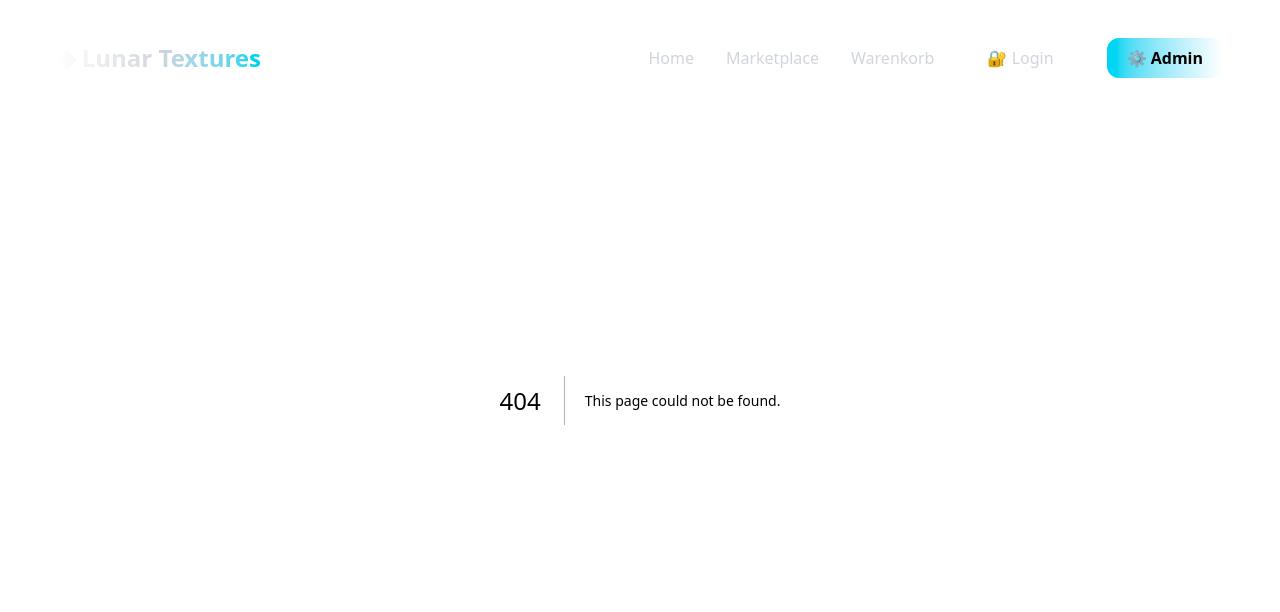
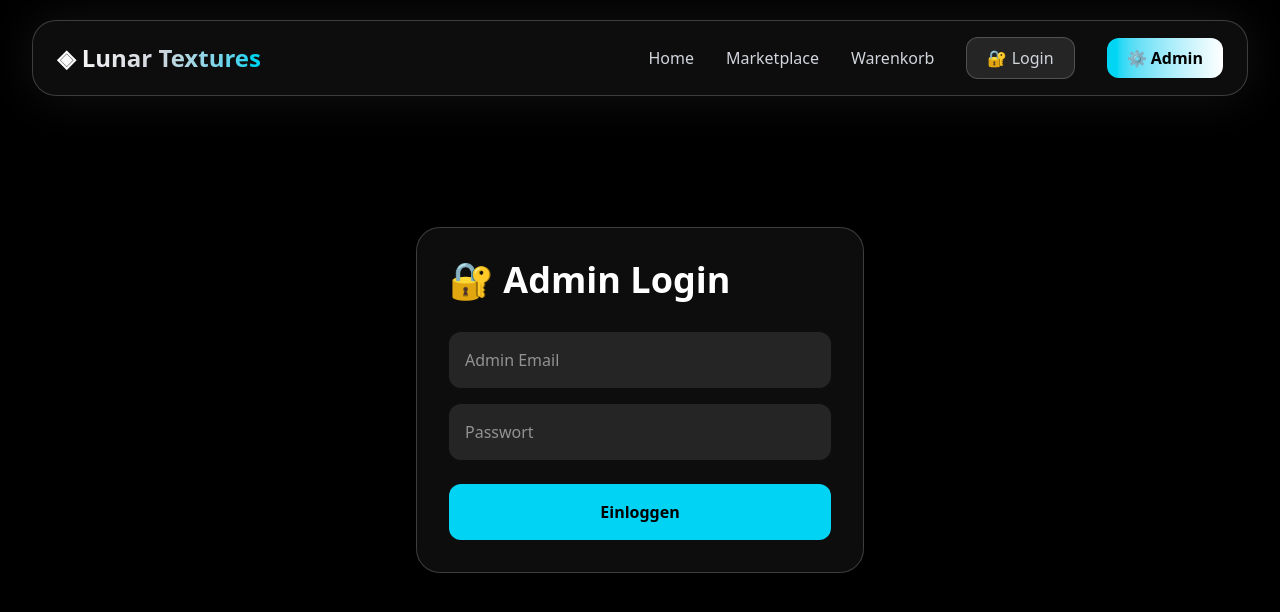
Before and after one commit to elijahbeisbier-ai/lunar-textures, a Next.js app: page /admin/login in a window 1280 px wide. Before the commit this address had no page. Shown: the top 612 px of the page. Built offline with nearby package versions, Linux system fonts and the light colour scheme.

Commit message:
replace old admin auth

```diff
--- /dev/null
+++ b/app/admin/login/page.tsx
@@ -0,0 +1,137 @@
+"use client";
+
+import { useState } from "react";
+import { useRouter } from "next/navigation";
+
+
+export default function AdminLogin() {
+
+
+  const router = useRouter();
+
+  const [email,setEmail] = useState("");
+  const [password,setPassword] = useState("");
+
+
+
+  function login(){
+
+
+    if(
+      email === "elijah.noderer@gmail.com" &&
+      password === "Admin7777"
+    ){
+
+      localStorage.setItem(
+        "admin",
+        "true"
+      );
+
+
+      router.push("/admin");
+
+
+    } else {
+
+      alert("❌ Falsche Admin Daten");
+
+    }
+
+
+  }
+
+
+
+  return (
+
+    <main className="
+      min-h-screen
+      bg-black
+      text-white
+      flex
+      items-center
+      justify-center
+      px-6
+    ">
+
+
+      <div className="
+        max-w-md
+        w-full
+        bg-white/5
+        border
+        border-white/20
+        rounded-3xl
+        p-8
+      ">
+
+
+        <h1 className="
+          text-4xl
+          font-black
+        ">
+          🔐 Admin Login
+        </h1>
+
+
+
+        <input
+          placeholder="Admin Email"
+          value={email}
+          onChange={(e)=>setEmail(e.target.value)}
+          className="
+            mt-8
+            w-full
+            p-4
+            rounded-xl
+            bg-white/10
+          "
+        />
+
+
+
+        <input
+          placeholder="Passwort"
+          type="password"
+          value={password}
+          onChange={(e)=>setPassword(e.target.value)}
+          className="
+            mt-4
+            w-full
+            p-4
+            rounded-xl
+            bg-white/10
+          "
+        />
+
+
+
+        <button
+
+          onClick={login}
+
+          className="
+            mt-6
+            w-full
+            p-4
+            rounded-xl
+            bg-cyan-400
+            text-black
+            font-black
+          "
+
+        >
+
+          Einloggen
+
+        </button>
+
+
+      </div>
+
+
+    </main>
+
+  );
+
+}
--- a/app/admin/page.tsx
+++ b/app/admin/page.tsx
@@ -5,21 +5,49 @@ import { useRouter } from "next/navigation";
 import { useEffect } from "react";
 import { usePacks } from "@/context/PackContext";
 
+
 export default function AdminDashboard() {
 
+
   const router = useRouter();
+
   const { packs } = usePacks();
+
 
 
   useEffect(() => {
 
-    const isAdmin = localStorage.getItem("isAdmin");
 
-    if (isAdmin !== "true") {
-      router.replace("/");
+    const admin =
+      localStorage.getItem("admin");
+
+
+
+    if (admin !== "true") {
+
+      router.replace("/admin/login");
+
     }
 
+
   }, [router]);
+
+
+
+
+
+  function logout() {
+
+
+    localStorage.removeItem("admin");
+
+    router.replace("/admin/login");
+
+
+  }
+
+
+
 
 
 
@@ -53,6 +81,8 @@ export default function AdminDashboard() {
 
 
 
+
+
   const buttons = [
 
     {
@@ -76,6 +106,9 @@ export default function AdminDashboard() {
 
 
 
+
+
+
   return (
 
     <main className="
@@ -87,6 +120,7 @@ export default function AdminDashboard() {
       relative
       overflow-hidden
     ">
+
 
 
       <div className="
@@ -102,6 +136,10 @@ export default function AdminDashboard() {
       " />
 
 
+
+
+
+
       <div className="
         relative
         z-10
@@ -109,6 +147,18 @@ export default function AdminDashboard() {
         mx-auto
       ">
 
+
+
+
+        <div className="
+          flex
+          justify-between
+          items-center
+        ">
+
+
+
+          <div>
 
             <h1 className="
               text-6xl
@@ -131,12 +181,50 @@ export default function AdminDashboard() {
             ">
               Verwalte deinen Premium Texture Pack Marketplace.
             </p>
+
+
+          </div>
+
+
+
+
+          <button
+
+            onClick={logout}
+
+            className="
+              px-6
+              py-3
+              rounded-xl
+              bg-red-500/20
+              border
+              border-red-500/40
+              text-red-400
+              font-bold
+            "
+
+          >
+
+            🚪 Logout
+
+          </button>
+
+
+
+        </div>
+
+
+
+
+
+
         <div className="
           mt-12
           grid
-          md:grid-cols-4
+          md:grid-4
           gap-6
         ">
+
 
           {stats.map((stat)=>(
 
@@ -180,7 +268,11 @@ export default function AdminDashboard() {
 
           ))}
 
+
         </div>
+
+
+
 
 
 
@@ -190,6 +282,7 @@ export default function AdminDashboard() {
           md:grid-cols-2
           gap-8
         ">
+
 
 
 
@@ -261,11 +354,14 @@ export default function AdminDashboard() {
           ))}
 
 
+
         </div>
 
 
 
+
       </div>
+
 
 
     </main>
```
Lines whose indentation alone changed are shown as unchanged.
